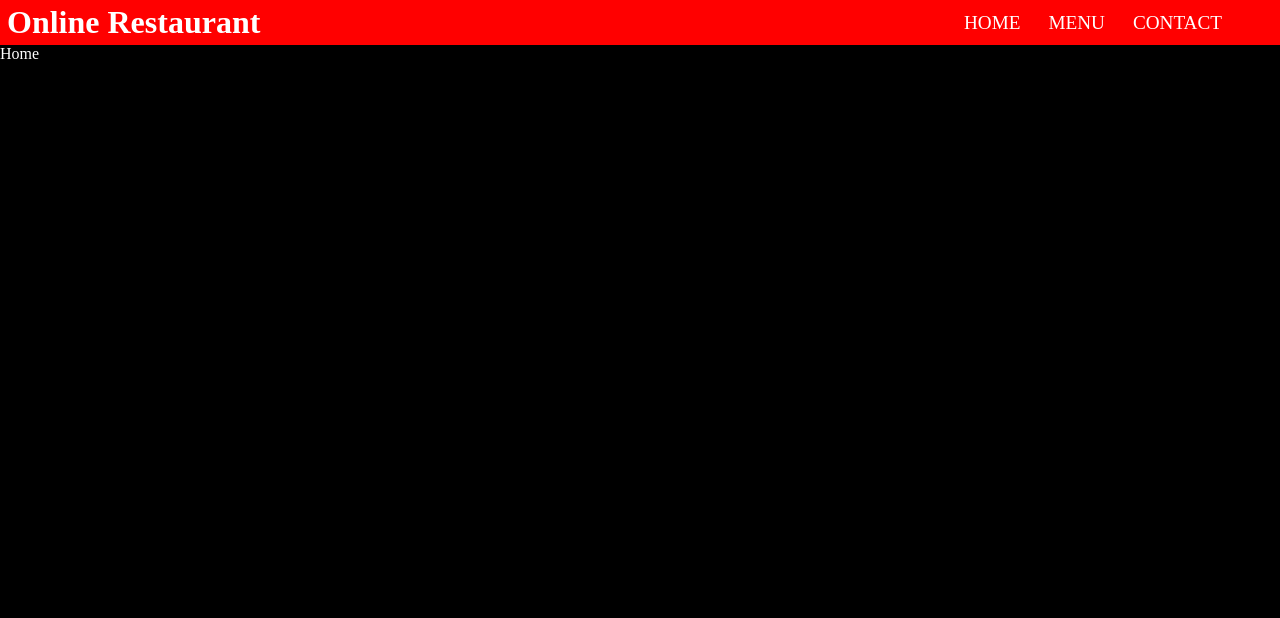
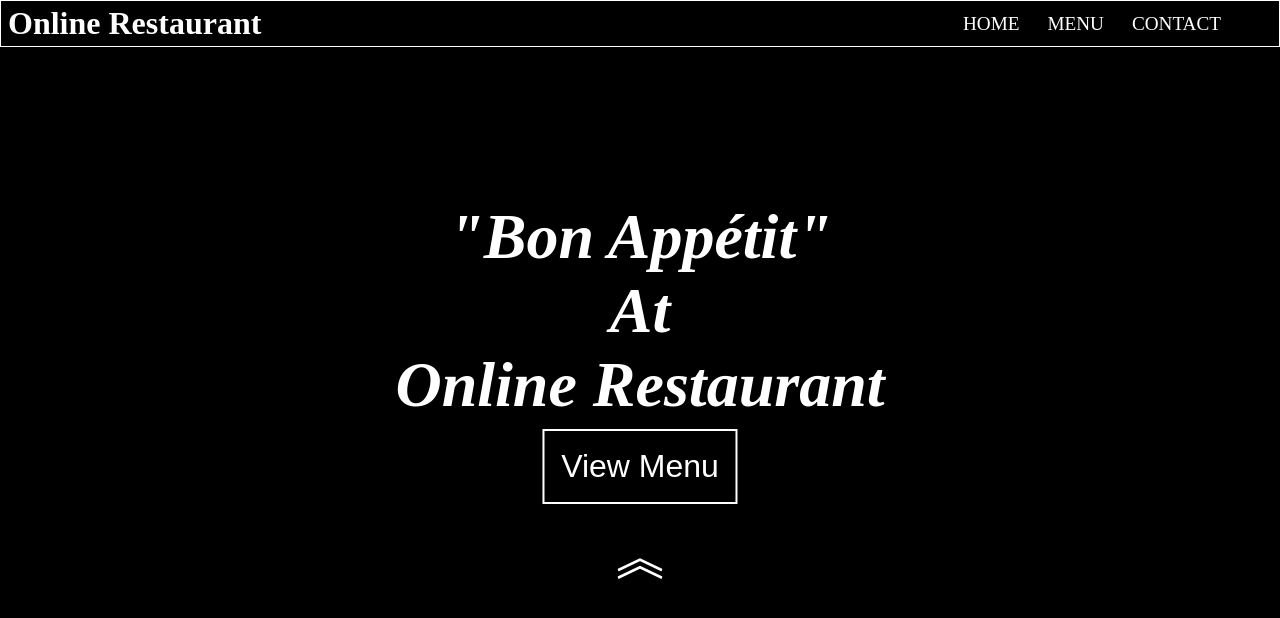
Before and after one commit to Kyle-Panuringan/online-restaurant, a React (Create React App) app: page / in a window 1280 px wide. Shown: the top 618 px of the page. Built offline with nearby package versions, Linux system fonts and the light colour scheme.

Commit message:
Add simple arrow indicator animation

```diff
--- a/src/components/home/Home.tsx
+++ b/src/components/home/Home.tsx
@@ -1,7 +1,18 @@
 import "./home.scss";
-
 const Home = () => {
-	return <div className="home">Home</div>;
+	return (
+		<div className="home">
+			<h2>
+				<i>"Bon Appétit"</i>
+				<br />
+				<i>At</i>
+				<br />
+				<i>Online Restaurant</i>
+			</h2>
+			<button>View Menu</button>
+			<span id="arrow-indicator">︽</span>
+		</div>
+	);
 };
 
 export default Home;
--- a/src/components/home/home.scss
+++ b/src/components/home/home.scss
@@ -1,3 +1,49 @@
 .home {
 	position: absolute;
+	z-index: 1;
+	top: 25%;
+	left: 50%;
+	transform: translateX(-50%);
+	h2 {
+		font-size: 4rem;
+		text-align: center;
+		margin-bottom: 7px;
+	}
+	button {
+		display: block;
+		margin: 0 auto;
+		font-size: 2rem;
+		padding: 17px;
+		background: transparent;
+		color: white;
+		border: 2px solid white;
+		cursor: pointer;
+		transition: all 0.5s;
+		&:hover {
+			border-radius: 20px;
+			color: yellow;
+			border-color: yellow;
+		}
+	}
 }
+
+#arrow-indicator {
+	position: relative;
+	text-align: center;
+	display: block;
+	margin: 0 auto;
+	font-size: 3rem;
+	animation: indicator-animation 1.7s infinite;
+}
+
+@keyframes indicator-animation {
+	0% {
+		top: 0;
+	}
+	50% {
+		top: 20px;
+	}
+	100% {
+		top: 0;
+	}
+}
--- a/src/components/navbar/navbar.scss
+++ b/src/components/navbar/navbar.scss
@@ -1,9 +1,12 @@
 .navbar {
+	position: fixed;
 	display: flex;
 	justify-content: space-between;
-	background: red;
-	width: auto;
+	background: transparent;
+	border: 1px solid white;
+	width: 100vw;
 	padding: 4px 7px;
+	z-index: 2;
 
 	ul {
 		list-style-type: none;
@@ -31,8 +34,8 @@
 				left: 50%;
 				transform: translateX(-50%);
 				width: 0%;
-				height: 2px;
-				border-radius: 5px;
+				height: 2.7px;
+				border-radius: 17px;
 				background: yellow;
 				transition: width 0.5s;
 			}
```
